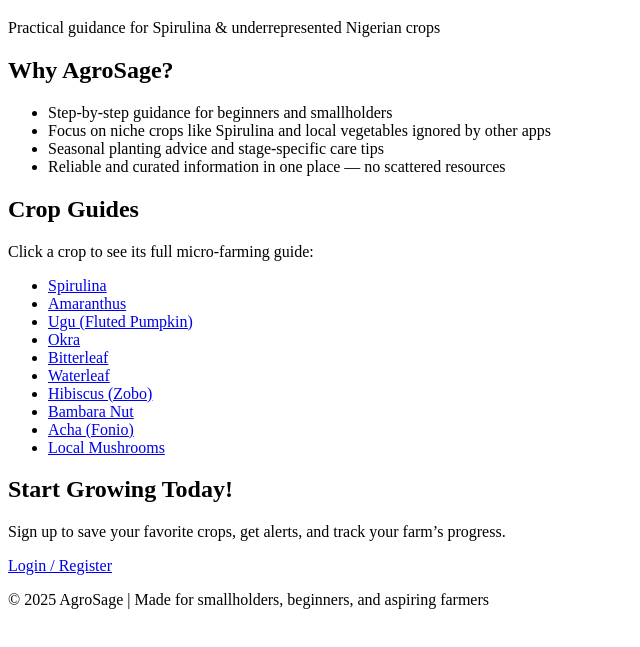
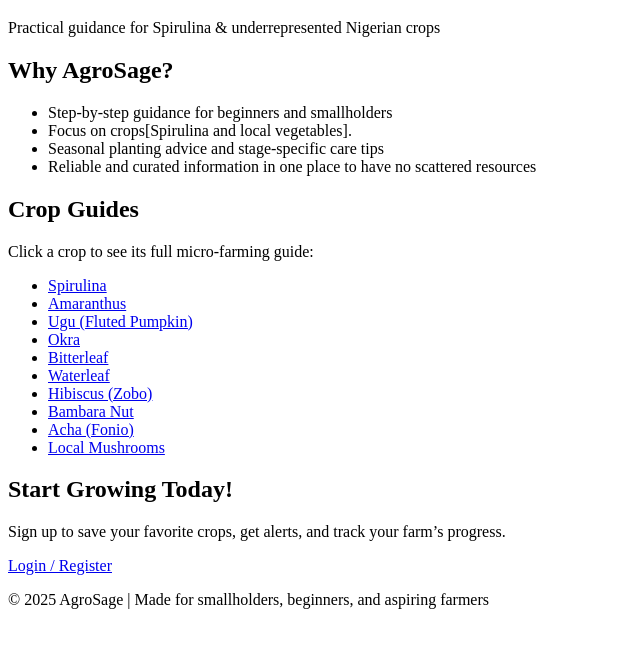
Before and after one commit to morenikejiakinyemi6-rgb/AgroSage, a plain HTML site: page index.html in a window 1280 px wide. Shown: the part 61-708 px from the top of the page, without its empty margins (0-640 px from the left). Drawn offline with Linux system fonts and the light colour scheme.

Commit message:
Update index.html

```diff
--- a/index.html
+++ b/index.html
@@ -17,9 +17,9 @@
     <h2>Why AgroSage?</h2>
     <ul>
       <li>Step-by-step guidance for beginners and smallholders</li>
-      <li>Focus on niche crops like Spirulina and local vegetables ignored by other apps</li>
+      <li>Focus on crops[Spirulina and local vegetables].</li>
       <li>Seasonal planting advice and stage-specific care tips</li>
-      <li>Reliable and curated information in one place — no scattered resources</li>
+      <li>Reliable and curated information in one place to have no scattered resources</li>
     </ul>
   </section>
 
```
